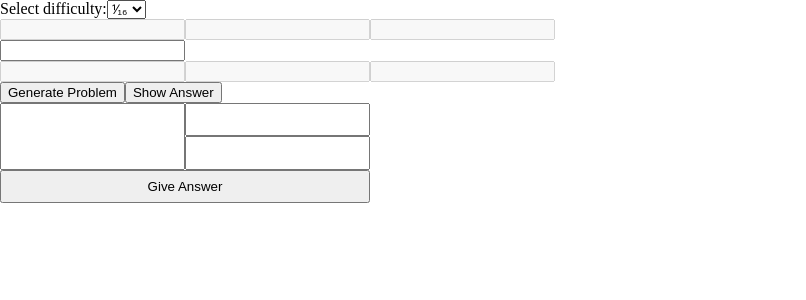
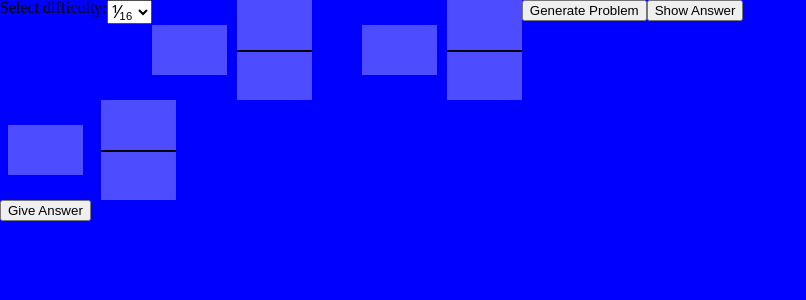
Before and after one commit to Josef-Kretz/ShopMath, a React (Create React App) app: page / in a window 1280 px wide. Shown: the top 300 px of the page, without its empty margins (0-806 px from the left). Built offline with nearby package versions, Linux system fonts and the light colour scheme.

Commit message:
updated styling

```diff
--- a/src/Components/ProblemGenerator.js
+++ b/src/Components/ProblemGenerator.js
@@ -32,7 +32,7 @@ const ProblemGenerator = ({answer, setAnswer, generatedProblem, setGeneratedProb
     }
 
     return (
-        <form onSubmit={makeMath}>
+        <form id='fraction-con' onSubmit={makeMath}>
             <label htmlFor='difficulty-ddl'>Select difficulty:</label>
             <select defaultValue='16' name='difficulty' id='difficulty-ddl'>
                 <option value='4'>⅟₄</option>
--- a/src/Components/UserAnswer.js
+++ b/src/Components/UserAnswer.js
@@ -13,7 +13,7 @@ const UserAnswer = ({ userAnswer, answer, setAnswer }) => {
             <input
                 inputMode='numeric'
                 min='0'
-                name='wholeNumber'
+                className='wholeNumber'
                 id='wholeNumber'
                 value={answer.wholeNumber||''}
                 onChange={ ({target : { value}}) => isNaN(+value)||setAnswer({...answer, wholeNumber: +value})}
@@ -22,7 +22,7 @@ const UserAnswer = ({ userAnswer, answer, setAnswer }) => {
             <input
                 inputMode='numeric'
                 min='0'
-                name='numerator'
+                className='numerator'
                 id='numerator'
                 value={answer.numerator||''}
                 onChange={ ({target : { value}}) => isNaN(+value)||setAnswer({...answer, numerator: +value})}
@@ -31,7 +31,7 @@ const UserAnswer = ({ userAnswer, answer, setAnswer }) => {
             <input
                 inputMode='numeric'
                 min='0'
-                name='denominator'
+                className='denominator'
                 id='denominator'
                 value={answer.denominator||''}
                 onChange={ ({target : { value}}) => isNaN(+value)||setAnswer({...answer, denominator: +value})}
--- a/src/index.css
+++ b/src/index.css
@@ -49,23 +49,61 @@ table {
 	border-collapse: collapse;
 	border-spacing: 0;
 }
+/* styling */
+#operation{
+	width: 50px;
+	height: 50px;
+	font-size: 50px;
+	border: none;
+	background: none;
+	text-align: center;
+}
 
-#userAnswer {
-    display: grid;
-    grid-template: 1fr 1fr 1fr / 1fr 1fr;
-    height: 100px;
-    width: 100px;
+#fraction1, #fraction2, #userAnswer{
+	display:grid;
+	grid-template: 1fr 1fr/1fr 1fr;
+	column-gap: 10px;
+	height: 100px;
+	width: 100px;
 }
-#userAnswer input {
-    grid-area: 3/1/4/3;
-    text-align: center;
+
+input.wholeNumber{
+	grid-area: 1/1/3/2;
+	margin: auto;
+	height: 75px;
 }
-input#wholeNumber{
-    grid-area: 1/1/3/2;
+
+input[type=text], input[inputMode=numeric]{
+	width: 75px;
+	height: 50px;
+	background: rgba(255, 255, 255, 0.3);
+	border: none;
+	font-size: 50px;
+	text-align: center;
+	color: black;
 }
-input#numerator{
-    grid-area: 1/2/2/3;
+
+input.denominator{
+	border-top: 2px solid black;
 }
-input#denominator{
-    grid-area: 2/2/3/3;
+
+#fraction-con{
+	display:flex;
 }
+
+#fraction-con > section {
+	width: auto;
+}
+
+#fraction-con > input {
+	height: min-content;
+}
+
+#fraction-con > select {
+	height: min-content;
+	font-size: 18px;
+}
+
+body{
+	background:blue;
+}
```
Also changed, not shown: 1 other file (tests, documents, lock files or other folders).
